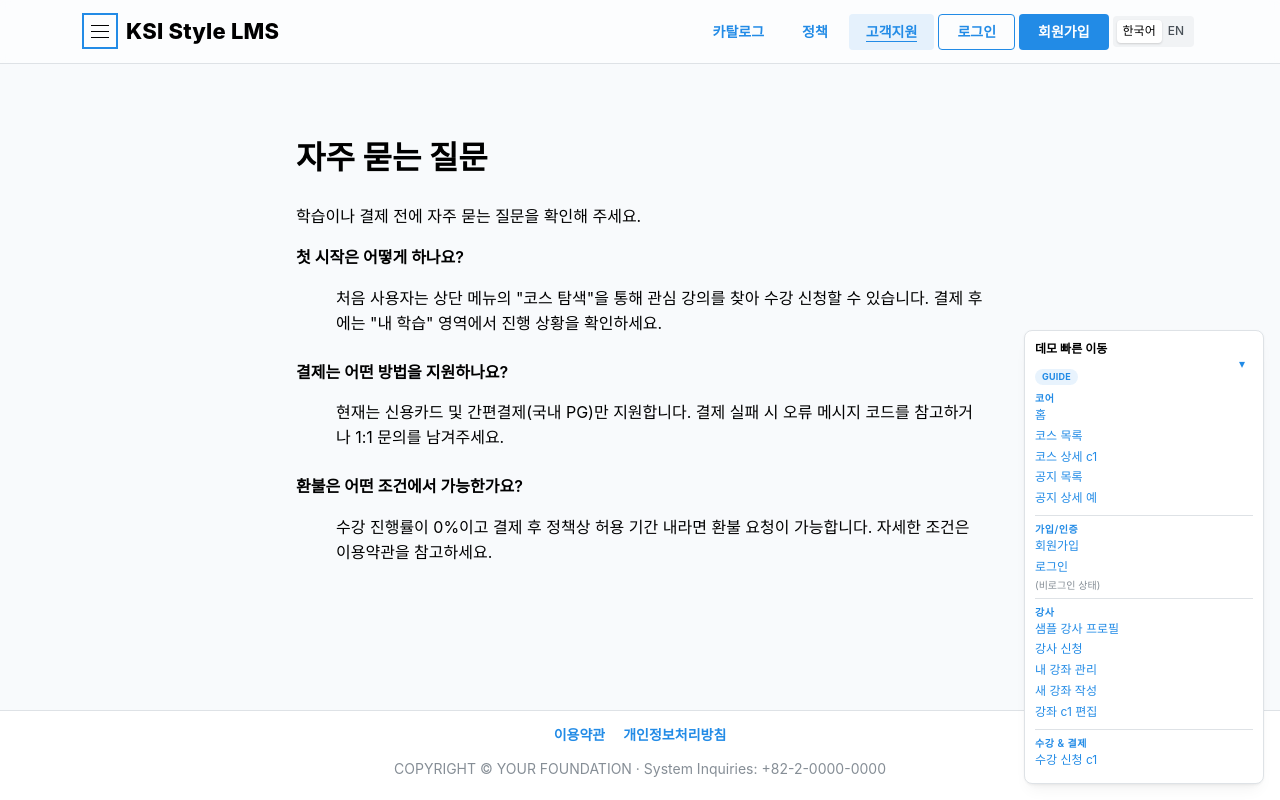
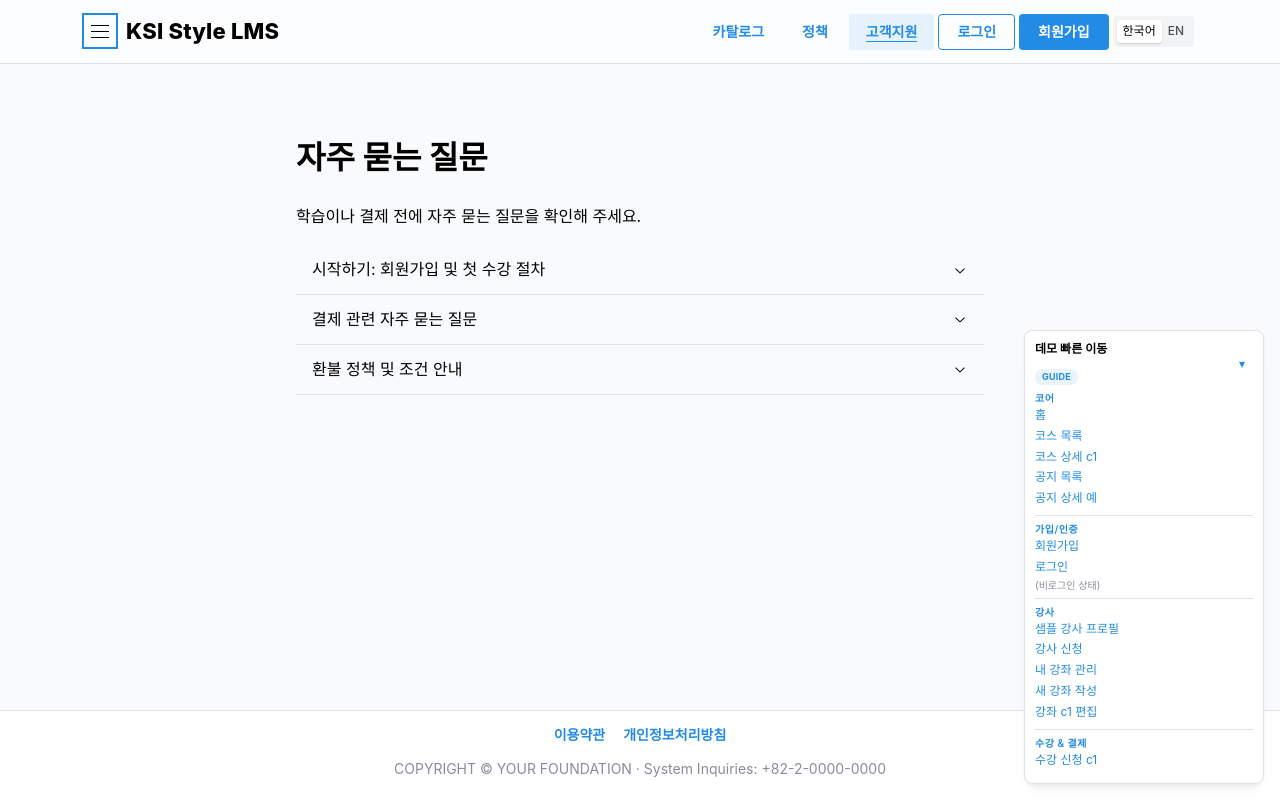
Before and after one commit to goldtagworks/lms-react, a React (Vite) app: page /faq in a window 1280 px wide. Built offline with nearby package versions, Linux system fonts and the light colour scheme; a web font is replaced by a local one.

Commit message:
feat: FAQ 페이지 구현
FAQ 페이지를 구현하고, 질문 항목을 동적으로 로드하여
표시하도록 변경. UI 개선 및 접근성 향상. MDX 파일에서
메타데이터를 추출하고, 로더를 통해 FAQ 항목을 구성함.

```diff
--- a/src/faq/ko/getting-started.mdx
+++ b/src/faq/ko/getting-started.mdx
@@ -1,7 +1,5 @@
----
-order: 1
-slug: getting-started
-question: '첫 시작은 어떻게 하나요?'
 ---
 
-처음 사용자는 상단 메뉴의 "코스 탐색"을 통해 관심 강의를 찾아 수강 신청할 수 있습니다. 결제 후에는 "내 학습" 영역에서 진행 상황을 확인하세요.
+<p>첫 시작은 어떻게 하나요?</p>
+
+<p>처음 사용자는 상단 메뉴의 "코스 탐색"을 통해 관심 강의를 찾아 수강 신청할 수 있습니다. 결제 후에는 "내 학습" 영역에서 진행 상황을 확인하세요.</p>
--- a/src/faq/ko/payments.mdx
+++ b/src/faq/ko/payments.mdx
@@ -1,7 +1,5 @@
----
-order: 2
-slug: payments
-question: '결제는 어떤 방법을 지원하나요?'
 ---
 
-현재는 신용카드 및 간편결제(국내 PG)만 지원합니다. 결제 실패 시 오류 메시지 코드를 참고하거나 1:1 문의를 남겨주세요.
+<p>결제는 어떤 방법을 지원하나요?</p>
+
+<p>현재는 신용카드 및 간편결제(국내 PG)만 지원합니다. 결제 실패 시 오류 메시지 코드를 참고하거나 1:1 문의를 남겨주세요.</p>
--- a/src/faq/ko/refunds.mdx
+++ b/src/faq/ko/refunds.mdx
@@ -1,7 +1,5 @@
----
-order: 3
-slug: refunds
-question: '환불은 어떤 조건에서 가능한가요?'
 ---
 
-수강 진행률이 0%이고 결제 후 정책상 허용 기간 내라면 환불 요청이 가능합니다. 자세한 조건은 이용약관을 참고하세요.
+<p>환불은 어떤 조건에서 가능한가요?</p>
+
+<p>수강 진행률이 0%이고 결제 후 정책상 허용 기간 내라면 환불 요청이 가능합니다. 자세한 조건은 이용약관을 참고하세요.</p>
--- /dev/null
+++ b/src/faq/loader.ts
@@ -0,0 +1,66 @@
+// src/faq/loader.ts
+import { z } from 'zod';
+
+const FaqFM = z.object({
+    order: z.number().int().nonnegative().default(999),
+    slug: z
+        .string()
+        .regex(/^[a-z0-9-]+$/)
+        .optional(),
+    tags: z.array(z.string()).optional(),
+    updatedAt: z.string().optional()
+});
+
+type FaqFrontmatter = z.infer<typeof FaqFM>;
+
+type MDXModule = {
+    default: React.ComponentType<any>;
+    frontmatter?: FaqFrontmatter;
+};
+
+const modules = {
+    ko: import.meta.glob('../faq/ko/*.mdx'),
+    en: import.meta.glob('../faq/en/*.mdx')
+};
+
+export type FaqEntry = {
+    slug: string;
+    order: number;
+    tags?: string[];
+    updatedAt?: string;
+    Component: React.ComponentType<any>;
+};
+
+export async function loadFaqEntries(locale: string, fallbackLocale = 'ko') {
+    const primary = modules[locale] ?? {};
+    const fallback = locale === fallbackLocale ? {} : (modules[fallbackLocale] ?? {});
+
+    const map = new Map<string, any>();
+
+    async function ingest(mods: Record<string, () => Promise<unknown>>) {
+        for (const [path, loader] of Object.entries(mods)) {
+            const mod = (await loader()) as MDXModule;
+            const fm = FaqFM.parse(mod.frontmatter ?? {});
+            const fileName = path
+                .split('/')
+                .pop()!
+                .replace(/\.mdx?$/, '');
+            const slug = fm.slug ?? fileName;
+
+            if (!map.has(slug)) {
+                map.set(slug, {
+                    slug: slug,
+                    order: fm.order,
+                    tags: fm.tags,
+                    updatedAt: fm.updatedAt,
+                    Component: mod.default
+                });
+            }
+        }
+    }
+
+    await ingest(primary);
+    await ingest(fallback);
+
+    return [...map.values()].sort((a, b) => a.order - b.order || a.slug.localeCompare(b.slug));
+}
--- a/src/locales/en/ui.json
+++ /dev/null
@@ -1,20 +0,0 @@
-{
-    "__meta": "Minimal English resource subset for demo; extend incrementally.",
-    "faq": {
-        "title": "Frequently Asked Questions",
-        "subtitle": "Check common questions before starting a course or making a payment.",
-        "more": "For anything else, submit a 1:1 support ticket.",
-        "empty": "No FAQ entries yet"
-    },
-    "nav": {
-        "home": "Home",
-        "faq": "FAQ",
-        "support": "Support",
-        "supportNew": "New Ticket"
-    },
-    "common": {
-        "ok": "OK",
-        "cancel": "Cancel",
-        "loading": "Loading"
-    }
-}
--- a/src/locales/ko/ui.json
+++ b/src/locales/ko/ui.json
@@ -84,8 +84,17 @@
         "subtitle": "학습이나 결제 전에 자주 묻는 질문을 확인해 주세요.",
         "more": "추가 질문은 1:1 문의를 이용해 주세요.",
         "empty": "등록된 FAQ 항목이 없습니다",
+        "searchPlaceholder": "질문 검색...",
+        "searchAria": "FAQ 검색",
         "items": {
-            "payments": { "question": "결제 관련 자주 묻는 질문" }
+            "payments": { "question": "결제 관련 자주 묻는 질문" },
+            "getting-started": { "question": "시작하기: 회원가입 및 첫 수강 절차" },
+            "refunds": { "question": "환불 정책 및 조건 안내" }
+        },
+        "meta": {
+            "order": "순서",
+            "slug": "슬러그",
+            "question": "질문"
         }
     },
     "auth": {
@@ -148,6 +157,7 @@
         "noticeTitleRequired": "제목은 필수 항목입니다"
     },
     "common": {
+        "all": "전체",
         "ok": "확인",
         "cancel": "취소",
         "save": "저장",
--- a/src/pages/FAQPage.tsx
+++ b/src/pages/FAQPage.tsx
@@ -1,89 +1,72 @@
+// FAQPage.tsx
 import { useEffect, useMemo, useState } from 'react';
+import { Accordion } from '@mantine/core';
 import PageContainer from '@main/components/layout/PageContainer';
 import { useI18n } from '@main/lib/i18n';
+import { loadFaqEntries, FaqEntry } from '@main/faq/loader';
+import { MDXProvider } from '@mdx-js/react';
 
-interface MDXModule {
-    default: React.ComponentType<any>;
-    frontmatter?: {
-        order?: number;
-        slug?: string;
-        question?: string;
-    };
+// 메타 텍스트(h1/h2) 차단 컴포넌트
+function MetaGuardHeading(props: React.HTMLAttributes<HTMLHeadingElement>) {
+    const { children, ...rest } = props;
+    const text = (Array.isArray(children) ? children : [children])
+        .map((c) => (typeof c === 'string' ? c : ''))
+        .join('')
+        .trim();
+
+    // 'order:', 'slug:', 'question:' 같은 메타 패턴이면 렌더하지 않음
+    if (/(^|\s)(order|slug|question)\s*:/i.test(text) || /^order\s*:\s*\d+/i.test(text)) {
+        return null;
+    }
+
+    // 정상 헤딩은 h3로 내린다(접근성 중복 방지)
+    return <h3 {...rest}>{children}</h3>;
 }
-
-interface FaqEntry {
-    slug: string;
-    order: number;
-    question: string;
-    Component: React.ComponentType<any>;
-}
-
-// locale 분기 (현재 ko만, 다국어 확장 시 디렉터리 분기 예정)
-const mdxModules = import.meta.glob('../faq/ko/*.mdx');
 
 export default function FAQPage() {
     const { t, locale } = useI18n();
-    const [entries, setEntries] = useState<FaqEntry[]>([]);
-    // i18n 초기화 지연 시 language가 undefined일 수 있으므로 방어
-    // locale already normalized in useI18n
+    const [all, setAll] = useState<FaqEntry[]>([]);
 
     useEffect(() => {
         let cancelled = false;
 
-        async function load() {
-            const loaded: FaqEntry[] = [];
+        (async () => {
+            const list = await loadFaqEntries(locale, 'ko');
 
-            for (const [path, loader] of Object.entries(mdxModules)) {
-                // 간단한 locale 필터 (현재 ko만 존재)
-                if (!path.includes(`/${locale}/`)) continue;
-                const mod = (await loader()) as MDXModule;
-                const fm = mod.frontmatter || {};
-                const derivedSlug =
-                    fm.slug ||
-                    path
-                        .split('/')
-                        .pop()!
-                        .replace(/\.mdx?$/, '');
-                // i18n key 우선: faq.items.<slug>.question → 없으면 fm.question → slug
-                const question = fm.question || t(`faq.items.${derivedSlug}.question`, undefined, derivedSlug);
-
-                loaded.push({
-                    slug: derivedSlug,
-                    order: fm.order ?? 999,
-                    question,
-                    Component: mod.default
-                });
-            }
-            loaded.sort((a, b) => a.order - b.order || a.slug.localeCompare(b.slug));
-            if (!cancelled) setEntries(loaded);
-        }
-        load();
+            if (!cancelled) setAll(list);
+        })();
 
         return () => {
             cancelled = true;
         };
     }, [locale]);
 
-    const content = useMemo(() => entries, [entries]);
+    const items = useMemo(() => all, [all]);
 
     return (
         <PageContainer roleMain py={48} size="sm">
             <h1>{t('faq.title')}</h1>
             <p>{t('faq.subtitle')}</p>
-            <dl>
-                {content.map((item) => {
-                    const C = item.Component;
+
+            <Accordion multiple>
+                {items.map((it) => {
+                    const label = t(`faq.items.${it.slug}.question`, undefined, it.slug);
+                    const C = it.Component;
 
                     return (
-                        <div key={item.slug} style={{ marginBottom: '1.5rem' }}>
-                            <dt style={{ fontWeight: 600 }}>{item.question}</dt>
-                            <dd>
-                                <C />
-                            </dd>
-                        </div>
+                        <Accordion.Item key={it.slug} value={it.slug}>
+                            <Accordion.Control id={`faq-q-${it.slug}`}>{label}</Accordion.Control>
+
+                            <Accordion.Panel aria-labelledby={`faq-q-${it.slug}`}>
+                                {/* ⬇️ MDX 내부의 h1/h2를 가로채어 메타 헤딩이면 제거 */}
+                                <MDXProvider components={{ h1: MetaGuardHeading, h2: MetaGuardHeading }}>
+                                    <C faqMeta={{ slug: it.slug, order: it.order, tags: it.tags, updatedAt: it.updatedAt, question: label }} />
+                                </MDXProvider>
+                            </Accordion.Panel>
+                        </Accordion.Item>
                     );
                 })}
-            </dl>
+            </Accordion>
         </PageContainer>
     );
 }
```
